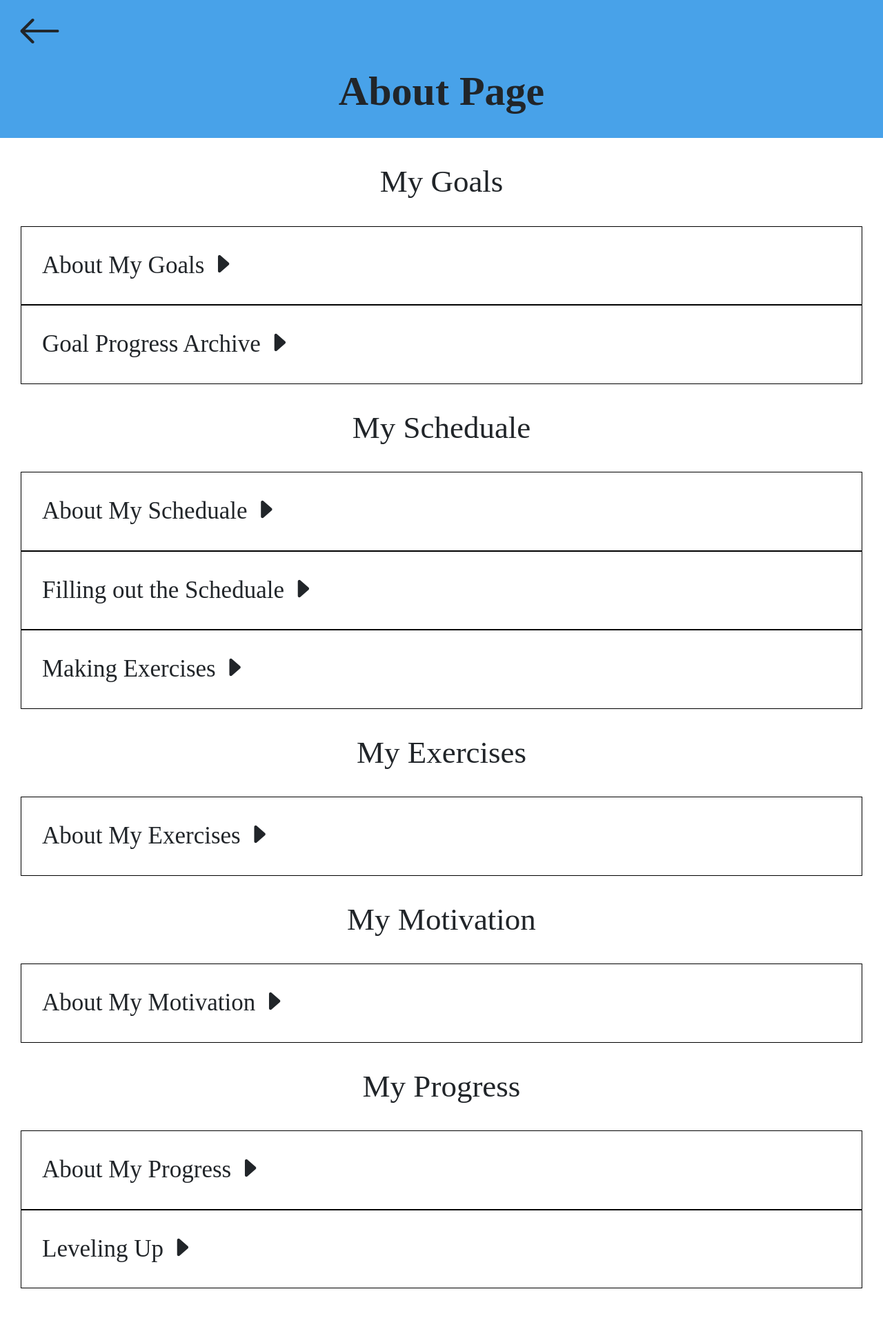
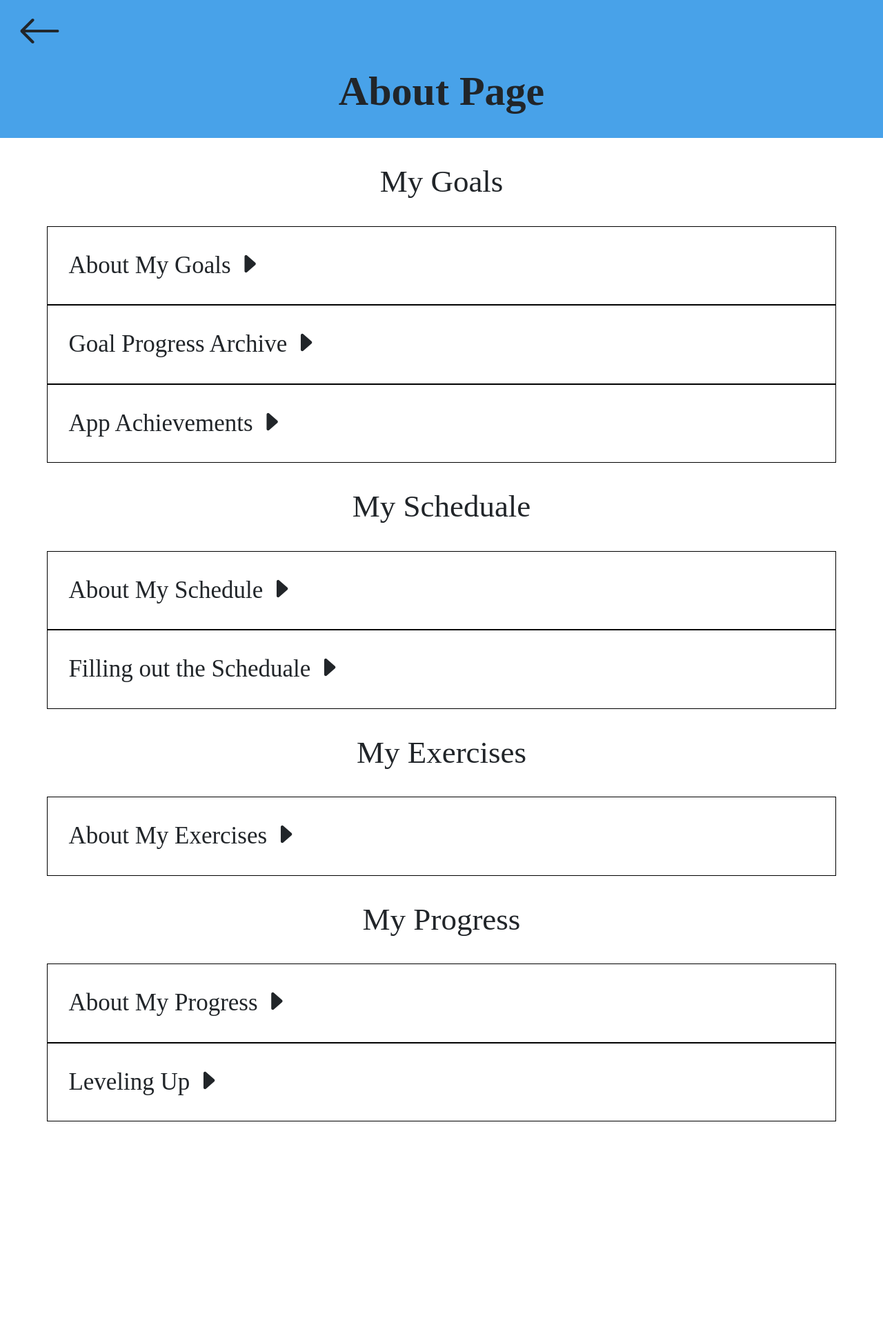
Before and after one commit to vhlee7/cs160-final-proj, a Django app: page /fitness/about/ in a window 1280 px wide. Shown: the whole page at 69% size. After the commit the page ends 1626 px from the top, so only its background shows below. Run offline with Django 3.2, Linux system fonts and the light colour scheme; some libraries are stand-ins or nearby versions.

Commit message:
about progress

```diff
--- a/fitness/templates/fitness/about.html
+++ b/fitness/templates/fitness/about.html
@@ -23,110 +23,93 @@
 
 	<div class='headerText' style="font-size:45px;"> My Goals </div>
 
-	<div id='section1'>
+	<div id='section1' style="margin-left: 3%; margin-right: 3%;">
 		<div id='down1' style="font-size:35px;">
 			About My Goals
 			<i class="bi bi-caret-right-fill" id="rightCaret1"></i>
 		</div>
 
-		<div id='right1' style="font-size:30px;"> My Goals is where you can create your own goals by clicking the "plus" circle, and have the option to "complete" it by clicking the green checkmark, or "discard" it by clicking the red "x" icon. <br><br> You can also access the Goal Progress Archive page, and the App Achievements page.
+		<div id='right1' style="font-size:30px;"> My Goals is where you can create your own goals by clicking the "plus" circle, and have the option to "complete" it by clicking the green checkmark, or "discard" it by clicking the red "x" icon. <br><br> You can also access the Goal Progress Archive page, and the App Achievements page from this page.
 		 </div>
 	</div>
 
-	<div id='section2'>
+
+	<div id='section2' style="margin-left: 3%; margin-right: 3%;">
 		<div id='down2' style="font-size:35px;">
 			Goal Progress Archive
 			<i class="bi bi-caret-right-fill" id="rightCaret2"></i>
 		</div>
 
-		<div id='right2' style="font-size:30px;"> The Goal Progress Archive is a place you can see all the past goals you have completed by clicking on the green checkmark. <br><br> It's a place to see all your past achievements, so feel proud about yourself, your making great progress! </div>
+		<div id='right2' style="font-size:30px;"> The Goal Progress Archive is a place you can see all the past goals you have completed by clicking on the green checkmark. Complete goals to gain more points to level up! <br><br> It's a place to see all your past achievements, so feel proud about yourself, you are making great progress! </div>
 	</div>
 
-<!-- 	<div id='section3'>
-		<div id='down3'>
-			Leveling Up
+
+	<div id='section3' style="margin-left: 3%; margin-right: 3%;">
+		<div id='down3' style="font-size:35px;">
+			App Achievements
 			<i class="bi bi-caret-right-fill" id="rightCaret3"></i>
 		</div>
 
-		<div id='right3'> Filler Text. </div>
-	</div> -->
+		<div id='right3' style="font-size:30px;"> This is the place where you see all of your app achievements! This is different from goals because these achievements are tied to the app itself, instead of the user creating them like with their goals. Fulfill the app achievements to gain more points to level up! <br><br> Good luck!
+ </div>
+	</div>
+
 
 
 
 	<div class='headerText' style="font-size:45px;"> My Scheduale </div>
 
-	<div id='section4'>
+	<div id='section4' style="margin-left: 3%; margin-right: 3%;">
 		<div id='down4' style="font-size:35px;">
-			About My Scheduale
+			About My Schedule
 			<i class="bi bi-caret-right-fill" id="rightCaret4"></i>
 		</div>
 
-		<div id='right4' style="font-size:25px;"> Filler Text. </div>
+		<div id='right4' style="font-size:30px;"> 	Construct your schedule and we will do the rest for you! You can add in things like work, leisure, exercise, and other, and specify the time and activity name. With this, you can take your first step into being more time conscious! </div>
 	</div>
 
-	<div id='section5'>
+	<div id='section5' style="margin-left: 3%; margin-right: 3%;">
 		<div id='down5' style="font-size:35px;">
 			Filling out the Scheduale
 			<i class="bi bi-caret-right-fill" id="rightCaret5"></i>
 		</div>
 
-		<div id='right5' style="font-size:25px;"> Filler Text. </div>
+		<div id='right5' style="font-size:30px;"> 	You can fill out the schedule either manually or automatically. For manually filling out the schedule, you can click the “Add to calendar” button and fill out the form with information. For automatically filling out, you can click the “Autofill Workout”, choose what day, and how long, and we will fill out the calendar for you! </div>
 	</div>
 
-	<div id='section6'>
-		<div id='down6' style="font-size:35px;">
-			Making Exercises
-			<i class="bi bi-caret-right-fill" id="rightCaret6"></i>
-		</div>
 
-		<div id='right6' style="font-size:25px;"> Filler Text. </div>
-	</div>
 
 
 	<div class='headerText' style="font-size:45px;"> My Exercises </div>
 
-	<div id='section7'>
+	<div id='section7' style="margin-left: 3%; margin-right: 3%;">
 		<div id='down7' style="font-size:35px;">
 			About My Exercises
 			<i class="bi bi-caret-right-fill" id="rightCaret7"></i>
 		</div>
 
-		<div id='right7' style="font-size:25px;"> Filler Text. </div>
-	</div>
-
-
-
-
-	<div class='headerText' style="font-size:45px;"> My Motivation </div>
-
-	<div id='section8'>
-		<div id='down8' style="font-size:35px;">
-			About My Motivation
-			<i class="bi bi-caret-right-fill" id="rightCaret8"></i>
-		</div>
-
-		<div id='right8' style="font-size:25px;"> Filler Text. </div>
+		<div id='right7' style="font-size:30px;"> Check here for all sorts of cool exercises you can do. When you click on the “My Exercise” icon, you are taken to a page with 6 muscle groups. Click on the muscle group you want to work out and check out our list of exercises. When you click on an exercise, the steps on how to do each exercise will appear. Have fun! </div>
 	</div>
 
 
 	<div class='headerText' style="font-size:45px;"> My Progress </div>
 
-	<div id='section9' style="font-size:30px;">
+	<div id='section9' style="margin-left: 3%; margin-right: 3%;" style="font-size:30px;">
 		<div id='down9' style="font-size:35px;">
 			About My Progress
 			<i class="bi bi-caret-right-fill" id="rightCaret9"></i>
 		</div>
 
-		<div id='right9' style="font-size:25px;"> Filler Text. </div>
+		<div id='right9' style="font-size:30px;"> Check here to see your progress! You will be assigned a level, name rank, and experience bar. Also, there will be an inspirational quote everytime you check your progress, to give you a little boost on your journey! </div>
 	</div>
 
-	<div id='section10'>
+	<div id='section10' style="margin-left: 3%; margin-right: 3%;">
 		<div id='down10' style="font-size:35px;">
 			Leveling Up
 			<i class="bi bi-caret-right-fill" id="rightCaret10"></i>
 		</div>
 
-		<div id='right10' style="font-size:25px;"> Filler Text. </div>
+		<div id='right10' style="font-size:30px;"> For each goal and achievement a user completes, they will receive 1 point towards leveling up. Gain 3 points, and you can level up! Your plaque color of your icon and quote will change, as well as your level and your name rank, so keep on leveling up if you want to see all the colors! <br><br> Good luck, you’ll do great! </div>
 	</div>
 
 	<br><br><br>
```
Also changed, not shown: fitness/templates/fitness/progress.html (+29 -43 lines).
